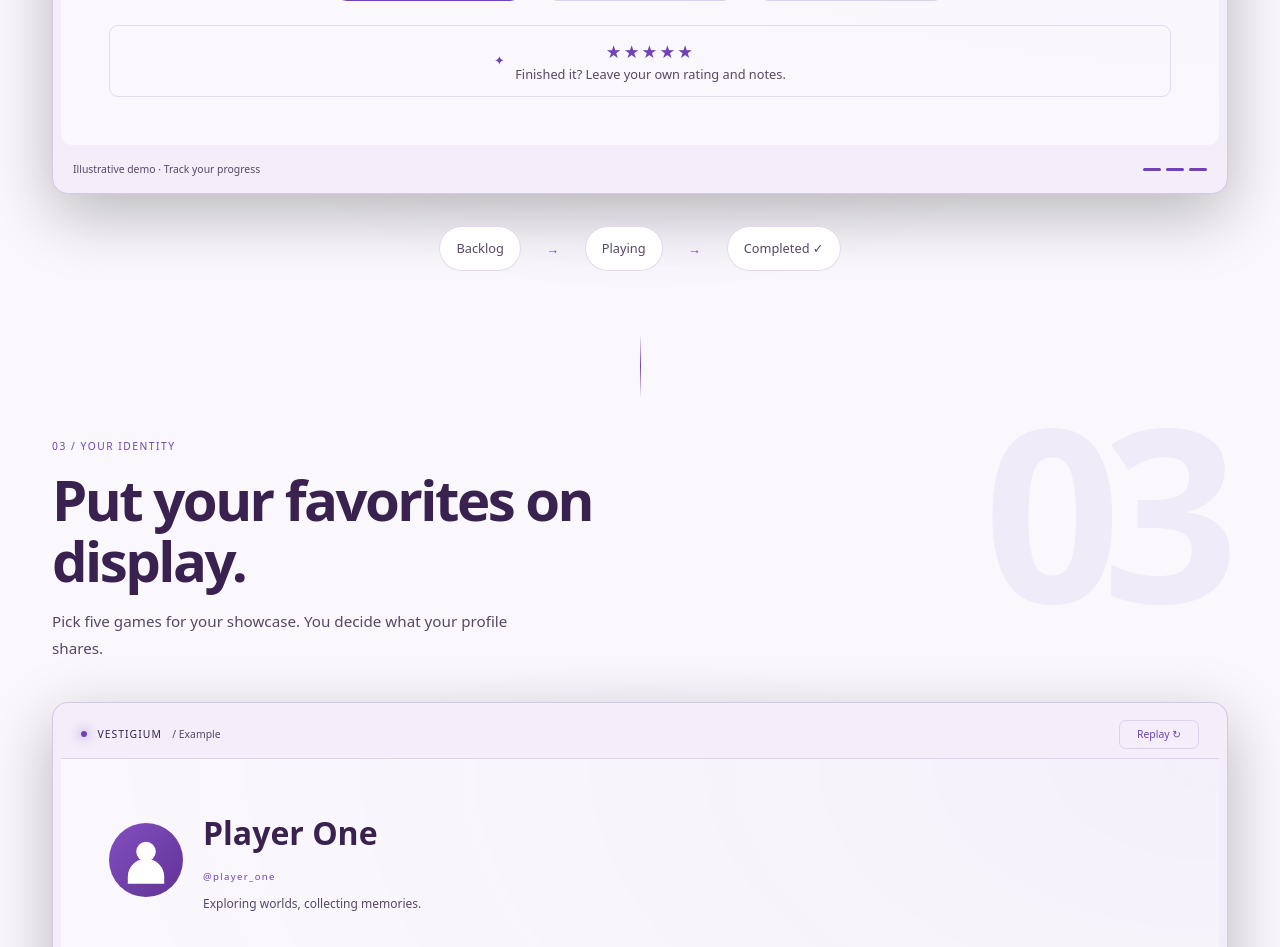
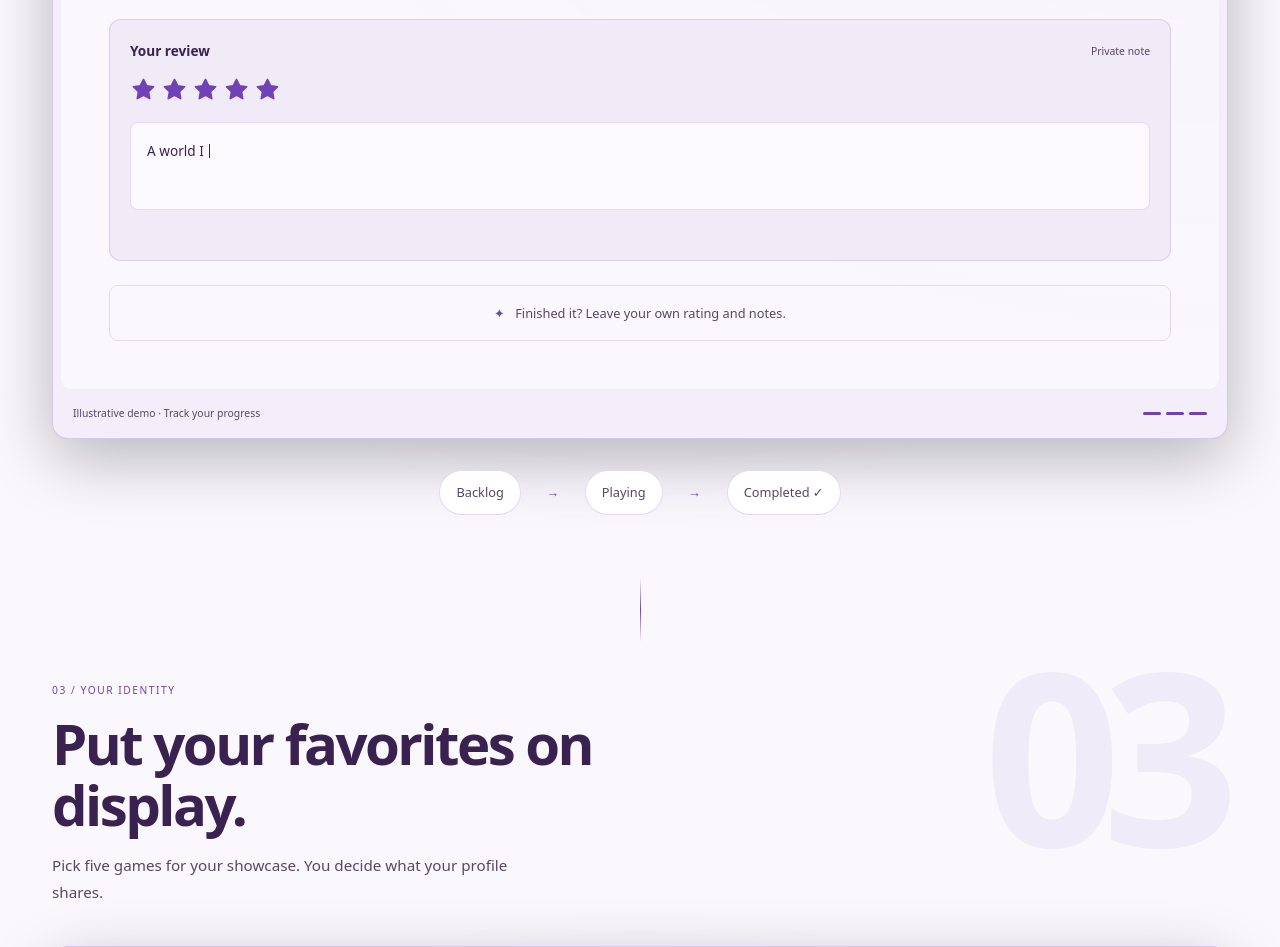
Before and after one commit to PerdonPs3/game-backlog, a Flask app: page / in a window 1280 px wide. Shown: the part 3163-4110 px from the top of the page. Run offline with Flask 3, Linux system fonts and the light colour scheme; some libraries are stand-ins or nearby versions.

Commit message:
feat: loop homepage demos with typing, ratings, and review actions

```diff
--- a/app/static/product-demos.css
+++ b/app/static/product-demos.css
@@ -178,3 +178,45 @@ html[data-theme="light"] .product-demo { --demo-surface: #faf8fd; --demo-raised:
     .demo-completion-track span { transition: width 1400ms cubic-bezier(.22,1,.36,1); }
     .product-demo[data-step="2"] .demo-review-stars { animation: tour-chip-enter 800ms both; }
 }
+
+/* Product actions: typing, adding a cover, selecting stars, then saving a review. */
+.demo-sr-only { position: absolute; width: 1px; height: 1px; padding: 0; overflow: hidden; clip-path: inset(50%); white-space: nowrap; }
+.demo-typewriter { overflow-wrap: anywhere; }
+.demo-searchbar .demo-typewriter { min-height: 1.5em; }
+.demo-typewriter::after { content: ""; display: inline-block; width: 1px; height: 1em; vertical-align: -.1em; background: currentColor; margin-left: 2px; opacity: 0; }
+.demo-typewriter[data-writing="true"]::after { opacity: 1; }
+.demo-animated-stars { display: inline-flex; gap: .25rem; color: var(--welcome-accent); }
+.demo-animated-stars svg { width: 27px; height: 27px; overflow: visible; }
+.demo-star-outline { fill: none; stroke: currentColor; stroke-width: 1.4; stroke-linejoin: round; }
+.demo-star-fill { fill: currentColor; opacity: 0; transform-origin: center; }
+.demo-animated-stars[data-rating="1"] svg:nth-child(-n+1) .demo-star-fill,
+.demo-animated-stars[data-rating="2"] svg:nth-child(-n+2) .demo-star-fill,
+.demo-animated-stars[data-rating="3"] svg:nth-child(-n+3) .demo-star-fill,
+.demo-animated-stars[data-rating="4"] svg:nth-child(-n+4) .demo-star-fill,
+.demo-animated-stars[data-rating="5"] .demo-star-fill { opacity: 1; }
+.demo-review-editor { margin-top: 1.5rem; padding: 1.25rem; background: var(--demo-raised); border: 1px solid var(--demo-line); border-radius: 12px; }
+.demo-review-editor > div:first-child { display: flex; justify-content: space-between; align-items: center; gap: 1rem; margin-bottom: .85rem; }
+.demo-review-editor strong { font-size: .85rem; }
+.demo-review-editor > div:first-child > span { color: var(--welcome-muted); font-size: .65rem; }
+.demo-review-writing { min-height: 5.5rem; padding: 1rem; margin-top: .75rem; background: var(--color-field); border: 1px solid var(--demo-line); border-radius: 8px; font-size: .85rem; line-height: 1.7; color: var(--welcome-strong); }
+.demo-review-saved { display: block; margin-top: .75rem; font-size: .7rem; color: var(--welcome-accent); opacity: 0; }
+.demo-review-saved[data-saved="true"] { opacity: 1; }
+.product-demo[data-step="0"] .demo-arriving { opacity: 0; transform: translateY(25px) scale(.9); }
+.product-demo[data-step="0"] .demo-discover-grid { opacity: .25; }
+.product-demo[data-step="2"] .demo-save { box-shadow: 0 0 0 3px color-mix(in srgb, var(--welcome-accent) 15%, transparent); }
+@media (prefers-reduced-motion: no-preference) {
+    .demo-discover-grid, .demo-arriving, .demo-review-saved, .demo-save { transition: opacity 500ms ease, transform 600ms ease, box-shadow 500ms ease; }
+    .demo-star-fill { transition: opacity 180ms ease, transform 180ms ease; transform: scale(.8); }
+    .demo-animated-stars[data-rating="5"] .demo-star-fill { transform: scale(1); }
+}
+.product-demo[data-paused="true"] *, .product-demo[data-paused="true"] *::after { animation-play-state: paused !important; }
+@media (max-width: 540px) {
+    .demo-review-editor { padding: .85rem; }
+    .demo-review-writing { font-size: .75rem; min-height: 7rem; }
+    .demo-animated-stars svg { width: 23px; height: 23px; }
+}
+.demo-card { position: relative; }
+.demo-favorite { position: absolute; top: 1rem; left: 1rem; padding: .35rem .5rem; border: 1px solid var(--welcome-accent); border-radius: 6px; background: var(--color-panel); color: var(--welcome-accent); font-size: .65rem; }
+.demo-favorite[hidden] { display: none; }
+@media (prefers-reduced-motion: no-preference) { .demo-favorite:not([hidden]) { animation: tour-chip-enter 600ms both; } }
+.demo-quick-add .demo-animated-stars { grid-column: 1 / -1; }
--- a/app/static/product-demos.js
+++ b/app/static/product-demos.js
@@ -1,43 +1,70 @@
-/* Illustrations only: these sequences never read or change a player's data. */
+/* Illustrative loops only: no requests, account reads, or writes to a real library. */
 (() => {
     const motion = window.matchMedia('(prefers-reduced-motion: reduce)');
     document.querySelectorAll('[data-product-demo]').forEach(demo => {
         const control = demo.querySelector('[data-demo-control]');
         const frames = demo.querySelectorAll('[data-demo-frame]');
-        let step = 2, timer = null, visible = false, started = false, paused = false;
+        const typing = demo.querySelectorAll('[data-demo-type]');
+        const stars = demo.querySelectorAll('[data-demo-stars]');
+        const saved = demo.querySelector('[data-demo-saved]');
+        const durations = demo.dataset.productDemo === 'library' ? [2200, 2600, 6500] : [2600, 2800, 3400];
+        let step = 2, elapsed = durations[2], timer = null, visible = false, started = false, paused = false, leaving = false;
+        const stop = () => { window.clearTimeout(timer); timer = null; };
         const render = () => {
             demo.dataset.step = String(step);
+            demo.dataset.paused = String(paused);
             frames.forEach(frame => { frame.hidden = Number(frame.dataset.demoFrame) !== step; });
-            control.textContent = step === 2 ? 'Replay ↻' : paused ? 'Play ▷' : 'Pause Ⅱ';
-            control.setAttribute('aria-label', `${step === 2 ? 'Replay' : paused ? 'Play' : 'Pause'} ${demo.dataset.productDemo} demo`);
+            typing.forEach(field => {
+                const text = field.dataset.demoText;
+                const count = motion.matches ? text.length : field.dataset.demoType === 'search'
+                    ? (step === 0 ? Math.floor(elapsed / 100) : text.length)
+                    : (step === 2 ? Math.floor(Math.max(0, elapsed - 1100) / 55) : 0);
+                const value = text.slice(0, count);
+                if (field.textContent !== value) field.textContent = value;
+                field.dataset.writing = String(value.length < text.length && !paused && !motion.matches);
+            });
+            stars.forEach(group => {
+                const value = motion.matches ? 5 : demo.dataset.productDemo === 'search'
+                    ? (step === 2 ? 5 : step === 1 ? Math.min(5, Math.floor(elapsed / 280)) : 0)
+                    : step === 2 ? Math.min(5, Math.floor(elapsed / 180)) : 0;
+                group.dataset.rating = String(value);
+            });
+            if (saved) saved.dataset.saved = String(motion.matches || (step === 2 && elapsed >= 5400));
+            control.textContent = paused ? 'Play ▷' : 'Pause Ⅱ';
+            control.setAttribute('aria-label', `${paused ? 'Play' : 'Pause'} ${demo.dataset.productDemo} animation`);
+            control.setAttribute('aria-pressed', String(paused));
         };
-        const stop = () => { window.clearTimeout(timer); timer = null; };
         const schedule = () => {
             stop();
-            if (!visible || document.hidden || paused || motion.matches || step === 2) return;
-            timer = window.setTimeout(() => { step += 1; render(); schedule(); }, 2400);
+            if (!visible || document.hidden || leaving || paused || motion.matches) return;
+            timer = window.setTimeout(() => {
+                elapsed += 80;
+                if (elapsed >= durations[step]) { step = (step + 1) % 3; elapsed = 0; }
+                render(); schedule();
+            }, 80);
         };
-        control.addEventListener('click', () => {
-            if (step === 2) { step = 0; paused = false; }
-            else paused = !paused;
+        control.addEventListener('click', () => { paused = !paused; render(); schedule(); });
+        const preference = () => {
+            if (motion.matches) { stop(); step = 2; elapsed = durations[2]; }
+            else if (visible && !started) { started = true; step = 0; elapsed = 0; }
+            control.hidden = motion.matches;
             render(); schedule();
-        });
-        const preference = () => {
-            if (motion.matches) { stop(); step = 2; control.hidden = true; render(); }
-            else { control.hidden = false; schedule(); }
         };
         document.addEventListener('visibilitychange', schedule);
-        window.addEventListener('pagehide', stop);
-        window.addEventListener('pageshow', schedule);
+        window.addEventListener('pagehide', () => { leaving = true; stop(); });
+        window.addEventListener('pageshow', () => { leaving = false; schedule(); });
         motion.addEventListener('change', preference);
         render(); preference();
         if ('IntersectionObserver' in window) {
             const observer = new window.IntersectionObserver(entries => {
                 visible = entries[0].isIntersecting;
-                if (visible && !started && !motion.matches) { started = true; step = 0; render(); }
+                if (visible && !started && !motion.matches) { started = true; step = 0; elapsed = 0; render(); }
                 schedule();
-            }, { threshold: .35 });
+            }, { threshold: .25 });
             observer.observe(demo);
-        } else visible = true;
+        } else {
+            visible = true;
+            if (!motion.matches) { started = true; step = 0; elapsed = 0; render(); schedule(); }
+        }
     });
 })();
--- a/app/templates/_welcome_demos.html
+++ b/app/templates/_welcome_demos.html
@@ -1,27 +1,29 @@
+{% macro demo_stars() %}<span class="demo-animated-stars" data-demo-stars data-rating="5" aria-label="Example rating: five stars">{% for star in range(5) %}<svg viewBox="0 0 24 24" aria-hidden="true"><path class="demo-star-outline" d="m12 3 2.78 5.63L21 9.54l-4.5 4.39 1.06 6.19L12 17.2l-5.56 2.92 1.06-6.19L3 9.54l6.22-.91Z"/><path class="demo-star-fill" d="m12 3 2.78 5.63L21 9.54l-4.5 4.39 1.06 6.19L12 17.2l-5.56 2.92 1.06-6.19L3 9.54l6.22-.91Z"/></svg>{% endfor %}</span>{% endmacro %}
 {% macro product_demo(kind) %}
 {% set games = [('Hollow Knight', 'cocpbl'), ('Hades', 'cob9kr'), ('Celeste', 'cob9dh'), ('Portal 2', 'co1rs4'), ('Elden Ring', 'co4jni')] %}
 <figure class="welcome-product product-demo" data-product-demo="{{ kind }}" data-step="2" aria-label="{{ 'Catalog search' if kind == 'search' else 'Library progress' if kind == 'library' else 'Player showcase' }} example">
-    <div class="demo-toolbar"><span><span class="demo-light" aria-hidden="true"></span> VESTIGIUM <span class="demo-example">/ Example</span></span><button type="button" class="demo-control" data-demo-control hidden aria-label="Replay {{ kind }} demo">Replay ↻</button></div>
+    <div class="demo-toolbar"><span><span class="demo-light" aria-hidden="true"></span> VESTIGIUM <span class="demo-example">/ Example</span></span><button type="button" class="demo-control" data-demo-control hidden aria-label="Pause {{ kind }} animation" aria-pressed="false">Pause Ⅱ</button></div>
     {% if kind == 'search' %}
     <div class="demo-stage demo-discover">
-        <div class="demo-searchbar"><span aria-hidden="true">⌕</span> Hollow Knight <span class="demo-search-key" aria-hidden="true">↵</span></div>
+        <div class="demo-searchbar"><span aria-hidden="true">⌕</span> <span class="demo-typewriter" aria-hidden="true" data-demo-type="search" data-demo-text="Hollow Knight">Hollow Knight</span><span class="demo-sr-only">Search example: Hollow Knight</span> <span class="demo-search-key" aria-hidden="true">↵</span></div>
         <div class="demo-discover-grid">
             <img class="demo-discover-cover" src="https://images.igdb.com/igdb/image/upload/t_cover_big/cocpbl.jpg" alt="Hollow Knight cover" width="264" height="374" loading="lazy">
-            <div class="demo-game-description"><span class="tour-eyebrow">EXPLORE / GAME DETAILS</span><h4>Hollow Knight</h4><div class="demo-genres"><span>Adventure</span><span>Indie</span></div><p>One more world to get lost in.</p><div class="demo-search-result"><span data-demo-frame="0" hidden>Game found in the catalog</span><span data-demo-frame="1" hidden>Choose how to start your journey</span><span data-demo-frame="2">✓ Saved to your library</span></div></div>
-            <div class="demo-quick-add"><strong>Your library</strong><span class="demo-field-label">Platform</span><div class="demo-field">PC (Microsoft Windows)</div><span class="demo-field-label">Status</span><div class="demo-field">Backlog</div><span class="demo-field-label">Your rating · optional</span><span class="demo-empty-stars" aria-label="Not rated">☆ ☆ ☆ ☆ ☆</span><div class="demo-save"><span data-demo-frame="0" hidden>+ Add to my library</span><span data-demo-frame="1" hidden>+ Add to my library</span><span data-demo-frame="2">✓ In your library</span></div></div>
+            <div class="demo-game-description"><span class="tour-eyebrow">EXPLORE / GAME DETAILS</span><h4>Hollow Knight</h4><div class="demo-genres"><span>Adventure</span><span>Indie</span></div><p>One more world to get lost in.</p><div class="demo-search-result"><span data-demo-frame="0" hidden>Searching the catalog…</span><span data-demo-frame="1" hidden>Game found. Add it to your backlog.</span><span data-demo-frame="2">✓ Saved to your library</span></div></div>
+            <div class="demo-quick-add"><strong>Your library</strong><span class="demo-field-label">Platform</span><div class="demo-field">PC (Microsoft Windows)</div><span class="demo-field-label">Status</span><div class="demo-field">Backlog</div><span class="demo-field-label">Your rating · optional</span>{{ demo_stars() }}<div class="demo-save"><span data-demo-frame="0" hidden>+ Add to my library</span><span data-demo-frame="1" hidden>+ Add to my library</span><span data-demo-frame="2">✓ In your library</span></div></div>
         </div>
     </div>
     {% elif kind == 'library' %}
     <div class="demo-stage demo-library">
-        <div class="demo-heading"><strong>Your library</strong></div><div class="demo-stats"><div><strong>3</strong><span>Games collected</span></div><div><strong><span data-demo-frame="0" hidden>0</span><span data-demo-frame="1" hidden>0</span><span data-demo-frame="2">1</span></strong><span>Completed</span></div><div><strong><span data-demo-frame="0" hidden>0%</span><span data-demo-frame="1" hidden>0%</span><span data-demo-frame="2">33%</span></strong><span>Completion</span></div></div>
+        <div class="demo-heading"><strong>Your library</strong></div><div class="demo-stats"><div><strong><span data-demo-frame="0" hidden>2</span><span data-demo-frame="1" hidden>3</span><span data-demo-frame="2">3</span></strong><span>Games collected</span></div><div><strong><span data-demo-frame="0" hidden>0</span><span data-demo-frame="1" hidden>0</span><span data-demo-frame="2">1</span></strong><span>Completed</span></div><div><strong><span data-demo-frame="0" hidden>0%</span><span data-demo-frame="1" hidden>0%</span><span data-demo-frame="2">33%</span></strong><span>Completion</span></div></div>
         <div class="demo-completion-track" aria-hidden="true"><span></span></div>
-        <div class="demo-tabs" aria-hidden="true"><span>All games <small>3</small></span><span>Playing <small><span data-demo-frame="0" hidden>1</span><span data-demo-frame="1" hidden>2</span><span data-demo-frame="2">1</span></small></span><span>Completed <small><span data-demo-frame="0" hidden>0</span><span data-demo-frame="1" hidden>0</span><span data-demo-frame="2">1</span></small></span></div>
+        <div class="demo-tabs" aria-hidden="true"><span>All games <small><span data-demo-frame="0" hidden>2</span><span data-demo-frame="1" hidden>3</span><span data-demo-frame="2">3</span></small></span><span>Playing <small><span data-demo-frame="0" hidden>1</span><span data-demo-frame="1" hidden>2</span><span data-demo-frame="2">1</span></small></span><span>Completed <small><span data-demo-frame="0" hidden>0</span><span data-demo-frame="1" hidden>0</span><span data-demo-frame="2">1</span></small></span></div>
         <div class="demo-cards">
             {% for title, cover in games[:3] %}
-            <div class="demo-card{% if loop.first %} demo-featured{% endif %}"><img src="https://images.igdb.com/igdb/image/upload/t_cover_big/{{ cover }}.jpg" alt="{{ title }} cover" width="264" height="374" loading="lazy"><strong>{{ title }}</strong>{% if loop.first %}<span class="demo-status"><span data-demo-frame="0" hidden>Backlog</span><span data-demo-frame="1" hidden>Playing</span><span data-demo-frame="2">Completed ✓</span></span>{% else %}<span class="demo-status">{{ 'Playing' if loop.index == 2 else 'Backlog' }}</span>{% endif %}</div>
+            <div class="demo-card{% if loop.first %} demo-featured{% elif loop.last %} demo-arriving{% endif %}"><img src="https://images.igdb.com/igdb/image/upload/t_cover_big/{{ cover }}.jpg" alt="{{ title }} cover" width="264" height="374" loading="lazy">{% if loop.first %}<span class="demo-favorite" data-demo-frame="2">★ Favorite</span>{% endif %}<strong>{{ title }}</strong>{% if loop.first %}<span class="demo-status"><span data-demo-frame="0" hidden>Backlog</span><span data-demo-frame="1" hidden>Playing</span><span data-demo-frame="2">Completed ✓</span></span>{% else %}<span class="demo-status">{{ 'Playing' if loop.index == 2 else 'Backlog' }}</span>{% endif %}</div>
             {% endfor %}
         </div>
-        <div class="demo-note"><span aria-hidden="true">✦</span><span data-demo-frame="0" hidden>Save a game for your next adventure.</span><span data-demo-frame="1" hidden>Start playing. Keep track of your journey.</span><span data-demo-frame="2"><span class="demo-review-stars" aria-label="Rated 10 out of 10">★★★★★</span> Finished it? Leave your own rating and notes.</span></div>
+        <div class="demo-review-editor"><div><strong>Your review</strong><span>Private note</span></div>{{ demo_stars() }}<div class="demo-review-writing"><span class="demo-typewriter" aria-hidden="true" data-demo-type="review" data-demo-text="A world I didn't want to leave. Every discovery made the journey worth it.">A world I didn't want to leave. Every discovery made the journey worth it.</span><span class="demo-sr-only">Example review: A world I didn't want to leave. Every discovery made the journey worth it.</span></div><span class="demo-review-saved" data-demo-saved>✓ Review saved</span></div>
+        <div class="demo-note"><span aria-hidden="true">✦</span><span data-demo-frame="0" hidden>Save a game for your next adventure.</span><span data-demo-frame="1" hidden>Start playing. Keep track of your journey.</span><span data-demo-frame="2">Finished it? Leave your own rating and notes.</span></div>
     </div>
     {% else %}
     <div class="demo-stage demo-profile">
```
Also changed, not shown: tests/product-demos.test.cjs (+63 -32 lines).
